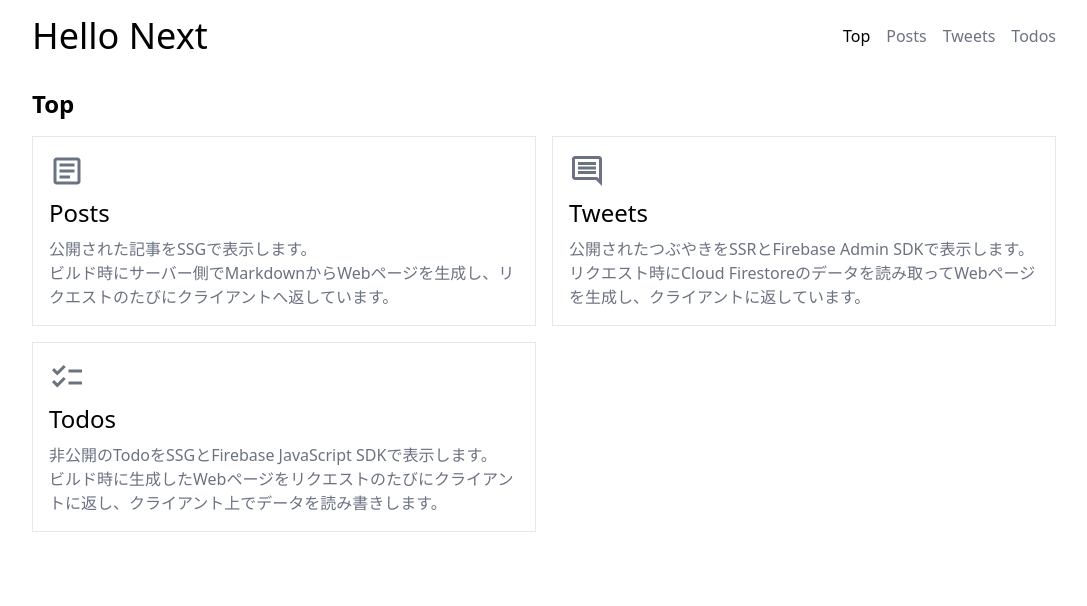
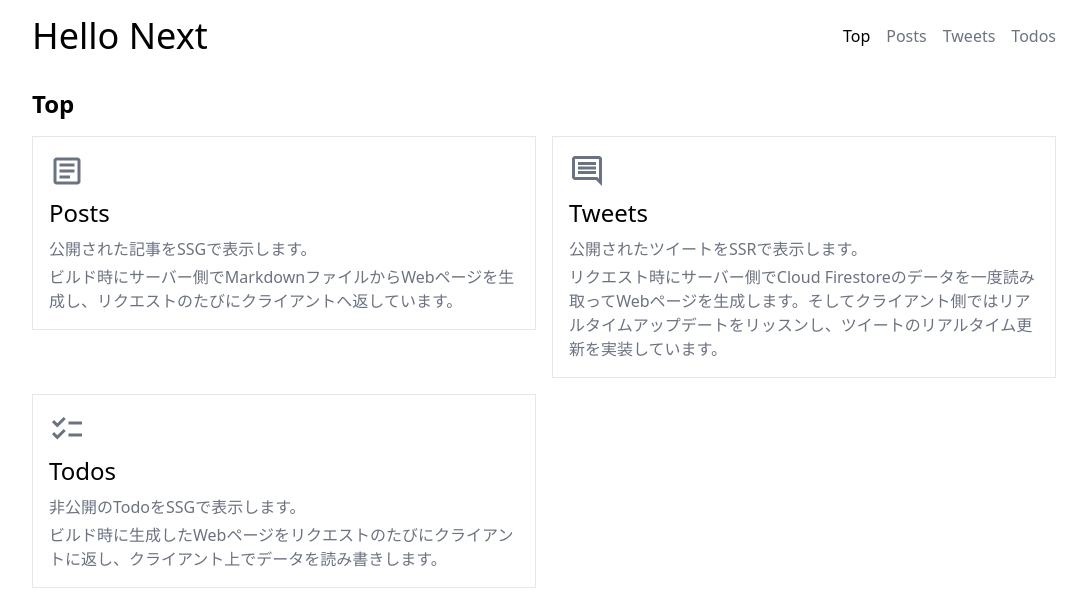
Before and after one commit to FNYukii/HelloNext, a Next.js app: page / in a window 1280 px wide. Shown: the top 606 px of the page, without its empty margins (96-1183 px from the left). Built offline with nearby package versions, Linux system fonts and the light colour scheme.

Commit message:
feat: 解説を更新

```diff
--- a/src/pages/index.tsx
+++ b/src/pages/index.tsx
@@ -12,36 +12,39 @@ export default function Home() {
 
 			<div className="mt-4 grid grid-cols-2 gap-4">
 
-				<Link href="/posts" className="hover:bg-gray-100 transition">
+				<Link href="/posts" className="h-fit hover:bg-gray-100 transition">
 
 					<div className="border p-4">
 
 						<MdOutlineArticle className="text-gray-500 text-4xl" />
 
 						<span className="mt-2 block text-2xl">Posts</span>
-						<p className="mt-2 text-gray-500">公開された記事をSSGで表示します。<br/>ビルド時にサーバー側でMarkdownからWebページを生成し、リクエストのたびにクライアントへ返しています。</p>
+						<p className="mt-2 text-gray-500">公開された記事をSSGで表示します。</p>
+						<p className="mt-1 text-gray-500">ビルド時にサーバー側でMarkdownファイルからWebページを生成し、リクエストのたびにクライアントへ返しています。</p>
 					</div>
 				</Link>
 
-				<Link href="/tweets" className="hover:bg-gray-100 transition">
+				<Link href="/tweets" className="h-fit hover:bg-gray-100 transition">
 
 					<div className="border p-4">
 
 						<MdOutlineComment className="text-gray-500 text-4xl" />
 
 						<span className="mt-2 block text-2xl">Tweets</span>
-						<p className="mt-2 text-gray-500">公開されたつぶやきをSSRとFirebase Admin SDKで表示します。<br/>リクエスト時にCloud Firestoreのデータを読み取ってWebページを生成し、クライアントに返しています。</p>
+						<p className="mt-2 text-gray-500">公開されたツイートをSSRで表示します。</p>
+						<p className="mt-1 text-gray-500">リクエスト時にサーバー側でCloud Firestoreのデータを一度読み取ってWebページを生成します。そしてクライアント側ではリアルタイムアップデートをリッスンし、ツイートのリアルタイム更新を実装しています。</p>
 					</div>
 				</Link>
 
-				<Link href="/todos" className="hover:bg-gray-100 transition">
+				<Link href="/todos" className="h-fit hover:bg-gray-100 transition">
 
 					<div className="border p-4">
 
 						<MdChecklist className="text-gray-500 text-4xl" />
 
 						<span className="mt-2 block text-2xl">Todos</span>
-						<p className="mt-2 text-gray-500">非公開のTodoをSSGとFirebase JavaScript SDKで表示します。<br/>ビルド時に生成したWebページをリクエストのたびにクライアントに返し、クライアント上でデータを読み書きします。</p>
+						<p className="mt-2 text-gray-500">非公開のTodoをSSGで表示します。</p>
+						<p className="mt-1 text-gray-500">ビルド時に生成したWebページをリクエストのたびにクライアントに返し、クライアント上でデータを読み書きします。</p>
 					</div>
 				</Link>
 			</div>
```
